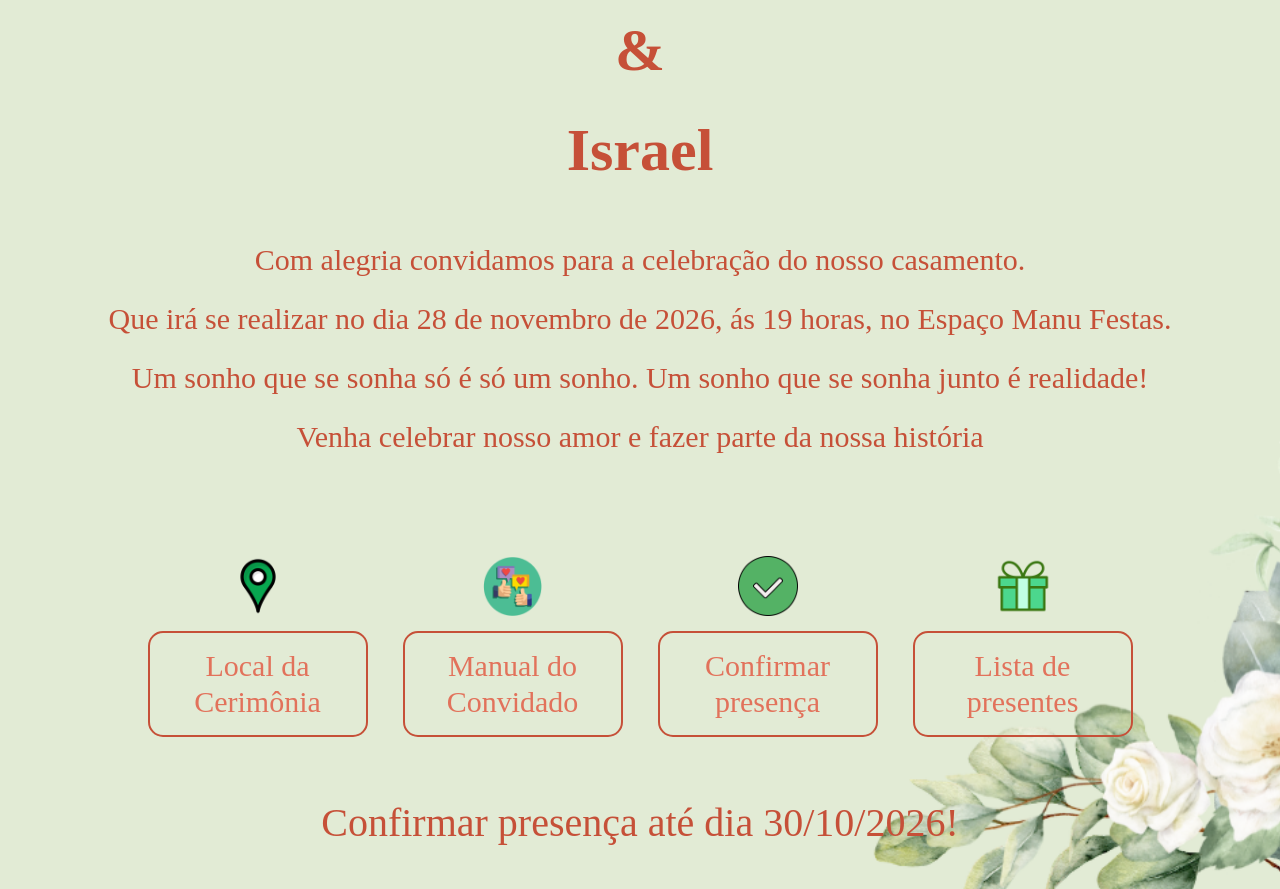
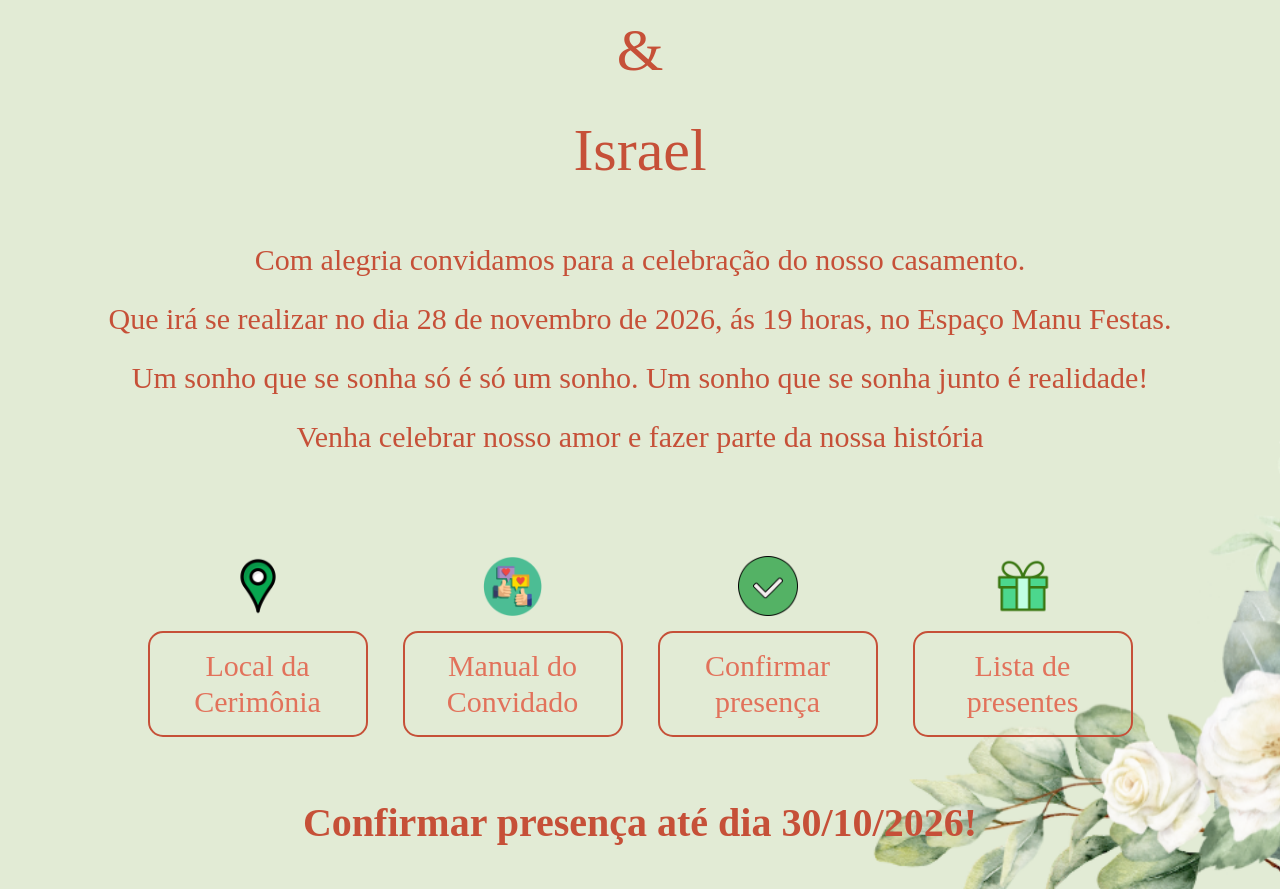
Before and after one commit to Guigs12/samaraeisrael, a plain HTML site: page index.html in a window 1280 px wide. Shown: the part 1280-2169 px from the top of the page. Drawn offline with Linux system fonts and the light colour scheme; a web font is replaced by a local one.

Commit message:
Update style.css

```diff
--- a/style.css
+++ b/style.css
@@ -75,6 +75,7 @@ body>.textapre:first-child p {
     color: #c65038;
     font-family: Nome;
     font-size: 220px;
+    font-weight: lighter;
     line-height: 1;
     text-align: center;
     margin: 20px 0;
@@ -97,6 +98,7 @@ body>.textapre:first-child p {
 .confirm p {
     color: #c65038;
     font-size: 48px;
+    font-weight: bold;
     line-height: 1.3;
     text-align: center;
 }
```
